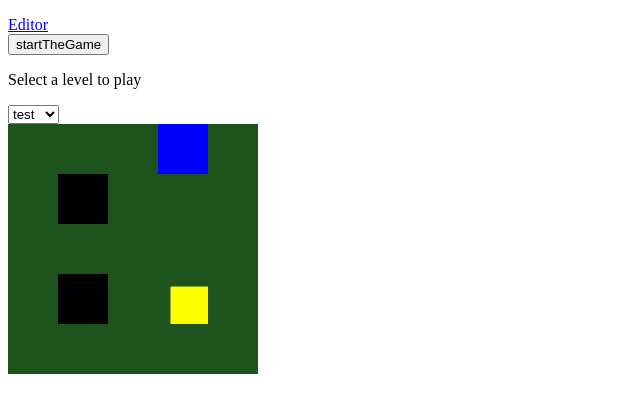
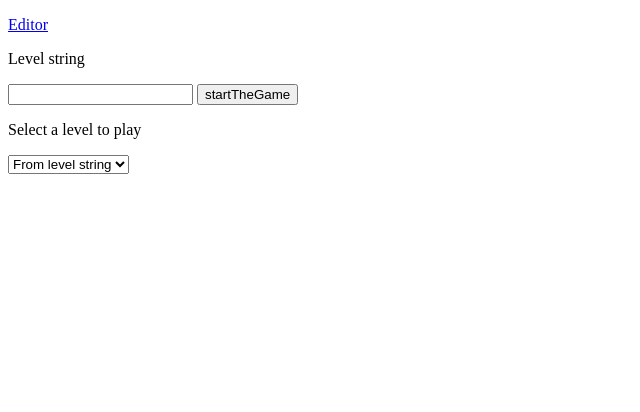
Before and after one commit to CreativeMetalCat/Snake, a plain HTML site: page index.html in a window 1280 px wide. Both pictures are taken after a click on the button "startTheGame". Shown: the whole page, without its empty margins (0-640 px from the left). Drawn offline with Linux system fonts and the light colour scheme.

Commit message:
update to level loading

```diff
--- a/index.html
+++ b/index.html
@@ -14,10 +14,13 @@
         <a href ="editor/editor.html">Editor</a>
     </div>
     <div>
+        <p>Level string</p>
+        <input type="text" id="levelStringField">
         <input type="button" value="startTheGame" onclick="load()">
         <div>
             <p>Select a level to play</p>
             <select id = "levels">
+                <option value="levelString">From level string</option>
             </select>
         </div>
     </div>
--- a/snake.js
+++ b/snake.js
@@ -1,3 +1,6 @@
+//how long did it take player to complete the level
+let turnsTaken = 0;
+
 let Player = {
     canMoveToTheLocation: function (location) {
         if (gameObjects.snake.length > 1) {
@@ -27,12 +30,9 @@ let Player = {
     }
 };
 
-function loadLevelLayout(levelPath) {
-    let req = new XMLHttpRequest();
-    req.open("GET", levelPath, false);
-    req.send(null);
-    let levelLayout = JSON.parse(req.responseText);
-
+function loadLevelLayout(levelString)
+{
+    let levelLayout = JSON.parse(levelString);
     if (levelLayout.size != null) {
         levelData.fieldSize = levelLayout.size;
     }
@@ -53,14 +53,22 @@ function loadLevelLayout(levelPath) {
             }
         }
     }
-    if(levelLayout.finishPoint != null)
+    if(levelLayout.finish != null)
     {
-        gameObjects.finishPoint = new FinishPoint(levelLayout.finishPoint.location);
+        gameObjects.finishPoint = new FinishPoint(levelLayout.finish.location);
     }
 
     gameObjects.snakeHead.location.set(levelLayout.playerSpawn.location);
 
     levelData.minAppleCount = levelLayout.minAppleCount;
+}
+
+function loadLevelLayoutFromFile(levelPath) {
+    let req = new XMLHttpRequest();
+    req.open("GET", levelPath, false);
+    req.send(null);
+
+    loadLevelLayout(req.responseText);
 }
 
 function load() {
@@ -71,7 +79,12 @@ function load() {
     if (Statics.canvas != null) {
         clearLevelData();
 
-        loadLevelLayout(document.getElementById("levels").value);
+        if(document.getElementById("levels").value == "levelString"){
+            loadLevelLayout(document.getElementById("levelStringField").value);
+        } else {
+            loadLevelLayoutFromFile(document.getElementById("levels").value);
+        }
+
 
         //level is always a square because it allows to easier covert coords to ids
         Statics.canvas.width = levelData.fieldSize * Statics.shapeSize;
@@ -104,6 +117,9 @@ function load() {
                 default:
                     shouldUpdate = false;
                     break;
+            }
+            if(moveSuccessful){
+                turnsTaken++;
             }
             if (shouldUpdate) {
                 let id = gameObjects.snake.length;
--- a/snakebase/base.js
+++ b/snakebase/base.js
@@ -64,13 +64,23 @@ class Apple {
         this.location.set(location);
 
         this.collected = false;
+
+        this.name = "apple";
     }
+}
+
+let WallTypes={
+    Wall : 0,
+    Water : 1
 }
 
 class Wall {
     constructor(location) {
         this.location = new Vector2(0, 0);
         this.location.set(location);
+        this.name = "wall";
+
+        this.type = WallTypes.Wall;
     }
 }
 
@@ -121,7 +131,7 @@ let Drawing = {
     },
     drawWallColor: function (wall) {
         if (Statics.context != null) {
-            Statics.context.fillStyle = 'black';
+            Statics.context.fillStyle = wall.type == WallTypes.Wall? 'black' : 'blue';
             Statics.context.fillRect(wall.location.x * Statics.shapeSize, wall.location.y * Statics.shapeSize, Statics.shapeSize, Statics.shapeSize);
         }
     },
```
